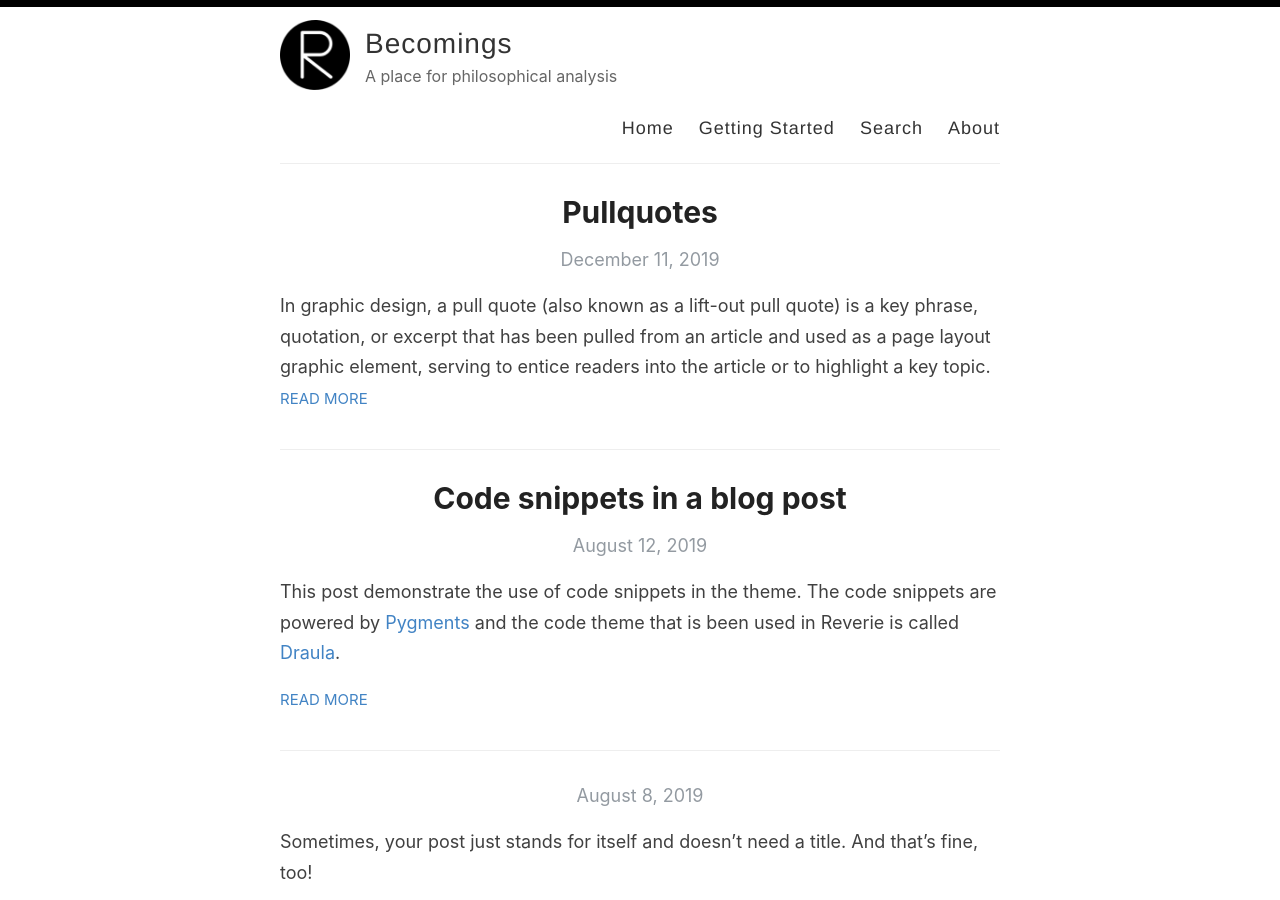
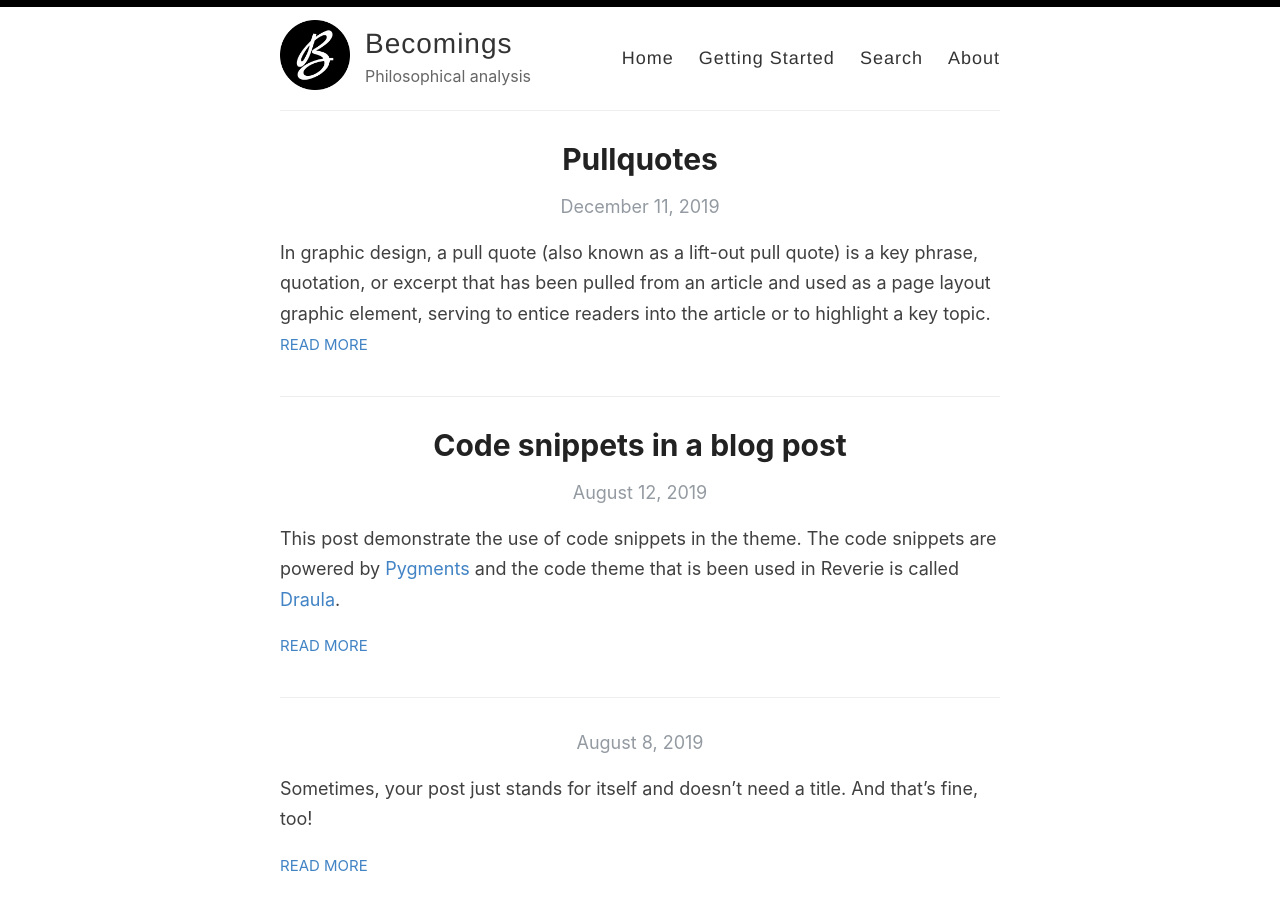
Before and after one commit to becomings/becomings.github.io, a Jekyll site: the page built from index.html, in a window 1280 px wide and 900 px high. Built offline with Jekyll 4.4.1, drawn with Linux system fonts in a browser that asks for light colours; the list of posts is cut into pages by our own code.

Commit message:
Update _config.yml

```diff
--- a/_config.yml
+++ b/_config.yml
@@ -9,10 +9,10 @@ name: Becomings
 author:
 
 # Short bio or description (displayed in the header)
-description: A place for philosophical analysis
+description: Philosophical analysis
 
 # URL of your avatar or profile pic (you could use your GitHub profile pic)
-avatar: /images/reverie.png
+avatar: /images/android-chrome-512x512.png
 
 #
 # Flags below are optional
```
